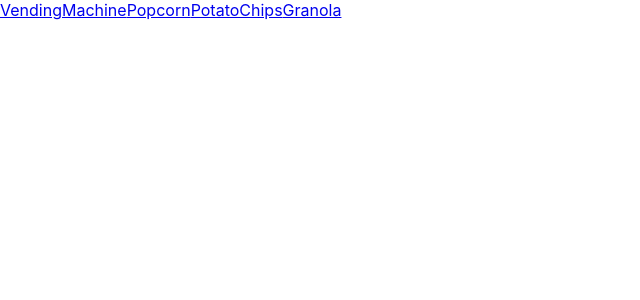
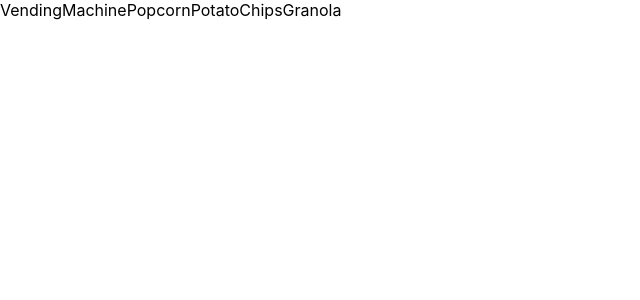
Before and after one commit to OllieTheEngineer/vendingmachine_react, a React (Create React App) app: page /Granola in a window 1280 px wide. Shown: the top 300 px of the page, without its empty margins (0-640 px from the left). Built offline with nearby package versions, Linux system fonts and the light colour scheme.

Commit message:
added updates

```diff
--- a/package.json
+++ b/package.json
@@ -8,7 +8,7 @@
     "@testing-library/user-event": "^13.5.0",
     "react": "^18.2.0",
     "react-dom": "^18.2.0",
-    "react-router-dom": "^5.2.1",
+    "react-router-dom": "^5.3.3",
     "react-scripts": "5.0.1",
     "web-vitals": "^2.1.4"
   },
--- a/src/NavLink.js
+++ b/src/NavLink.js
@@ -4,18 +4,14 @@ import { NavLink } from "react-router-dom";
 const NavBar = () => {
     return (
         <nav className="NavBar">
-            <NavLink exact to="/">
+            <NavLink exact to="/" />
                 VendingMachine
-            </NavLink>
-            <NavLink exact to="/Popcorn">
+            <NavLink exact to="/Popcorn" />
                 Popcorn
-            </NavLink>
-            <NavLink exact to="/PotatoChips">
+            <NavLink exact to="/PotatoChips" />
                 PotatoChips
-            </NavLink>
-            <NavLink exact to="/Granola">
+            <NavLink exact to="/Granola" />
                 Granola
-            </NavLink>
         </nav>
     )
 }
```
Also changed, not shown: 1 other file (tests, documents, lock files or other folders).
